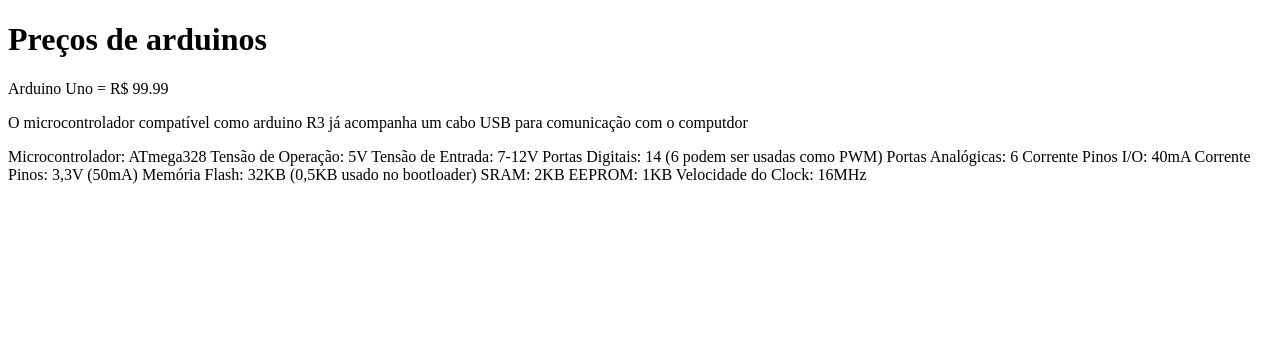
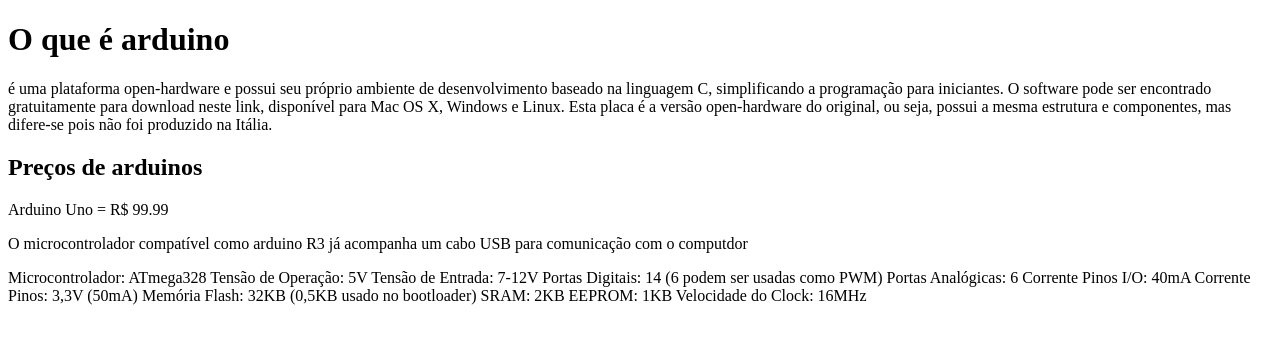
Before and after one commit to jcsudi/desafiogit, a plain HTML site: page index.html in a window 1280 px wide. Drawn offline with Linux system fonts and the light colour scheme.

Commit message:
o que é arduino?

```diff
--- a/index.html
+++ b/index.html
@@ -7,7 +7,9 @@
     <title>Desafio primeiro projeto no Github</title>
 </head>
 <body>
-    <h1>Preços de arduinos</h1>
+    <h1>O que é arduino</h1>
+    <P>é uma plataforma open-hardware e possui seu próprio ambiente de desenvolvimento baseado na linguagem C, simplificando a programação para iniciantes. O software pode ser encontrado gratuitamente para download neste link, disponível para Mac OS X, Windows e Linux. Esta placa é a versão open-hardware do original, ou seja, possui a mesma estrutura e componentes, mas difere-se pois não foi produzido na Itália.</P>
+    <h2>Preços de arduinos</h2>
     <p>Arduino Uno = R$ 99.99</p>
     <p>O microcontrolador compatível como arduino R3 já acompanha um cabo USB para comunicação com o computdor </p>
     <p>Microcontrolador: ATmega328
@@ -21,6 +23,7 @@
         SRAM: 2KB
         EEPROM: 1KB
         Velocidade do Clock: 16MHz</p>
+        <p></p>
 
 </body>
 </html>
```
